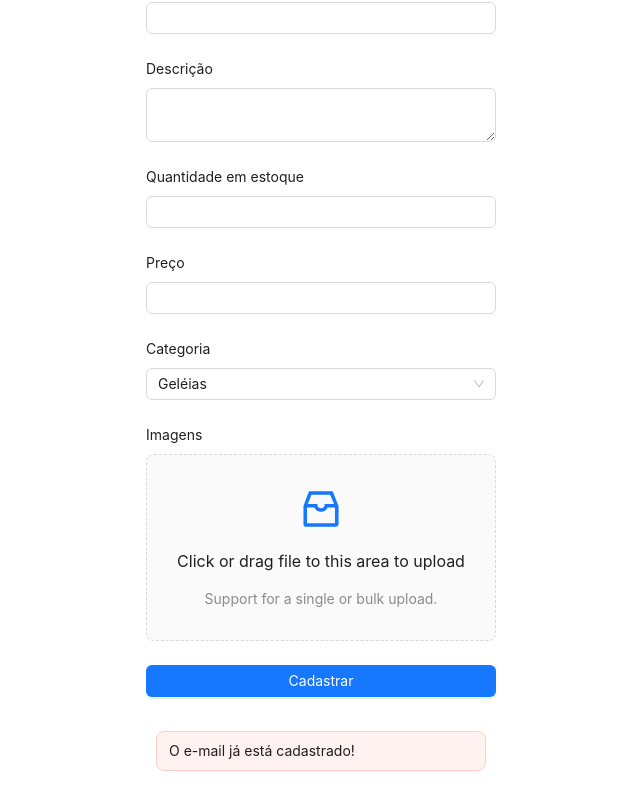
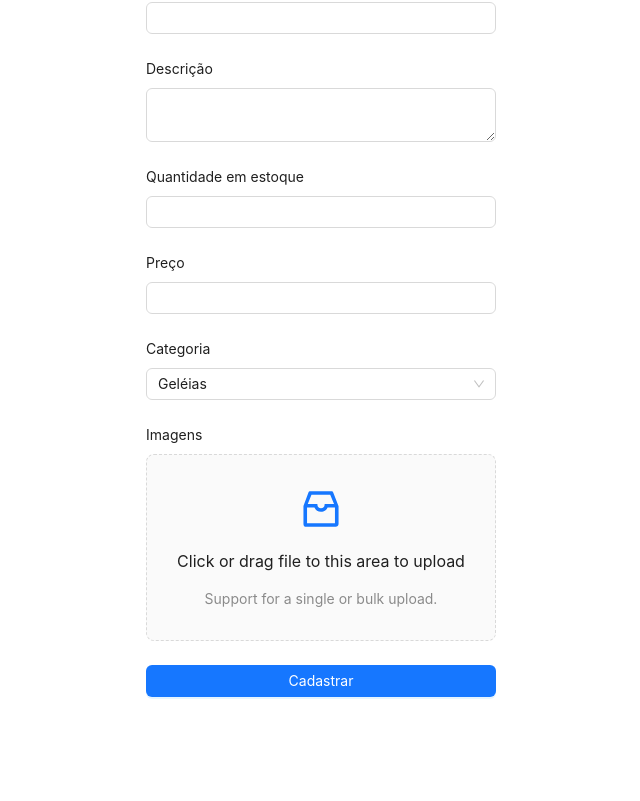
Before and after one commit to guibeutler/MERN-Stack-Project-E-commerce, a React (Create React App) app in the folder frontend/: page /admin/create-products in a window 1280 px wide. Shown: the part 220-1021 px from the top of the page, without its empty margins (319-959 px from the left). After the commit the page ends 971 px from the top, so only its background shows below. Built offline with nearby package versions, Linux system fonts and the light colour scheme; a web font is replaced by a local one.

Commit message:
adjustment create product

```diff
--- a/frontend/src/screens/admin/AdminCreateProducts/index.tsx
+++ b/frontend/src/screens/admin/AdminCreateProducts/index.tsx
@@ -143,7 +143,7 @@ function AdminCreateProducts() {
 						)}
 					</Form.Item>
 				</Form>
-				<Alert message="O e-mail já está cadastrado!" type="error" />
+				{/* <Alert message="O e-mail já está cadastrado!" type="error" /> */}
 			</Col>
 		</Row>
 	)
```
